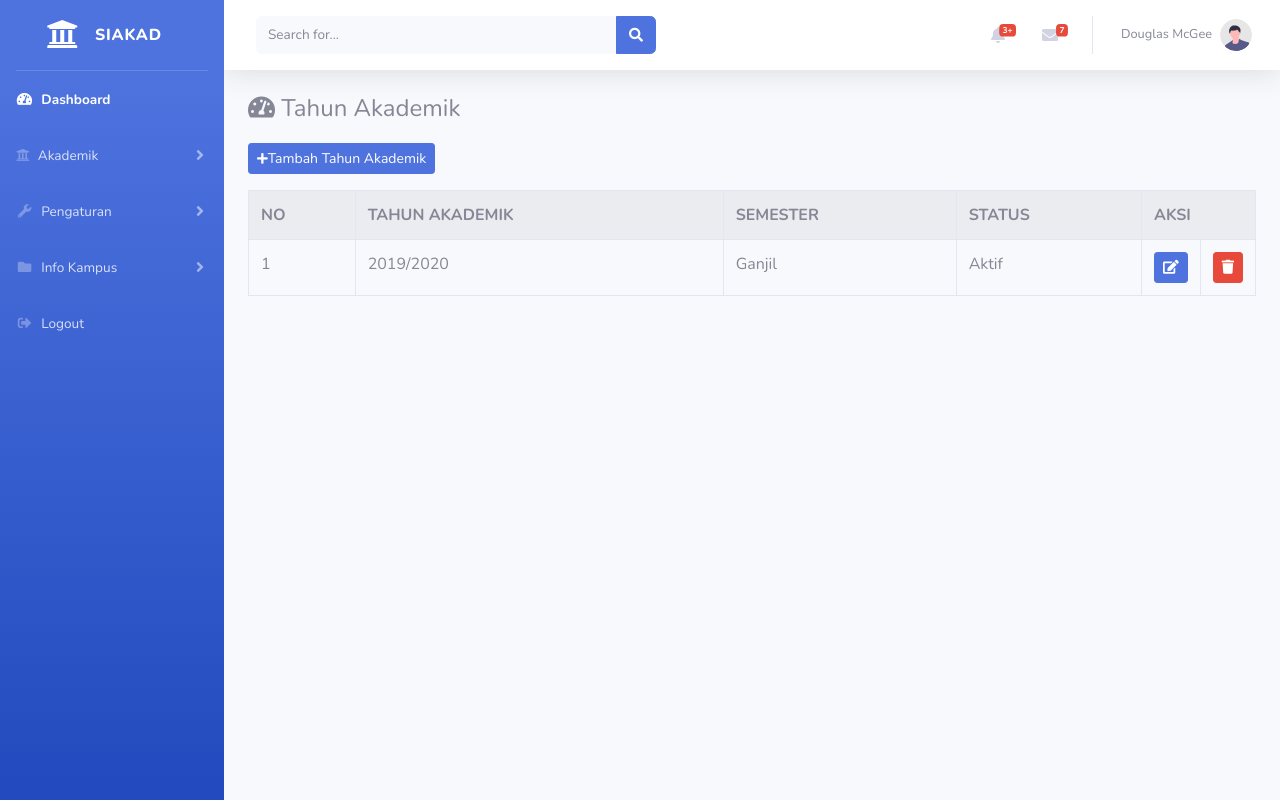
After one commit to andarutr/sistem-informasi-akademik, a CodeIgniter app: page /sistem-informasi-akademik/administrator/tahun_akademik in a window 1280 px wide. The commit adds this page. Run offline with CodeIgniter, Linux system fonts and the light colour scheme; data comes from the database, SQL or seed files in the repository; both versions use the stored data as it was after the commit.

Commit message:
Day 5 : Tahun Akademik

```diff
--- a/application/config/autoload.php
+++ b/application/config/autoload.php
@@ -132,4 +132,4 @@ $autoload['language'] = array();
 |
 |	$autoload['model'] = array('first_model' => 'first');
 */
-$autoload['model'] = array('login_model','user_model','jurusan_model','prodi_model','matakuliah_model','mahasiswa_model');
+$autoload['model'] = array('login_model','user_model','jurusan_model','prodi_model','matakuliah_model','mahasiswa_model','tahunakademik_model');
--- /dev/null
+++ b/application/controllers/administrator/tahun_akademik.php
@@ -0,0 +1,86 @@
+<?php
+
+class Tahun_akademik extends CI_Controller{
+	public function _rules(){
+		$this->form_validation->set_rules('tahun_akademik', 'Tahun Akademik', 'required', ['required' => 'Tahun akademik harus diisi!']);
+		$this->form_validation->set_rules('status', 'Status', 'required', ['required' => 'Status harus diisi!']);
+		$this->form_validation->set_rules('semester', 'Semester', 'required', ['required' => 'Semester harus diisi!']);
+	}
+
+	public function index(){
+		$data['tahun_akademik'] = $this->tahunakademik_model->tampil_data('tahun_akademik')->result();
+
+		$this->load->view('templates_administrator/header');
+		$this->load->view('templates_administrator/sidebar');
+		$this->load->view('administrator/tahun_akademik', $data);
+		$this->load->view('templates_administrator/footer');
+	}
+
+	public function tambah_tahun_akademik(){
+		$this->load->view('templates_administrator/header');
+		$this->load->view('templates_administrator/sidebar');
+		$this->load->view('administrator/tahun_akademik_form');
+		$this->load->view('templates_administrator/footer');
+	}
+
+	public function tambah_tahun_akademik_aksi(){
+		$this->_rules();
+
+		if($this->form_validation->run() == FALSE){
+			$this->tambah_tahun_akademik();
+		}else{
+			$tahun_akademik = $this->input->post('tahun_akademik');
+			$semester = $this->input->post('semester');
+			$status = $this->input->post('status');
+
+			$data = array(
+				'tahun_akademik' => $tahun_akademik,
+				'semester' => $semester,
+				'status' => $status
+			);
+
+			$this->tahunakademik_model->insert_data($data, 'tahun_akademik');
+			$this->session->set_flashdata('pesan', '<div class="alert alert-info">Data Tahun Akademik berhasil ditambahkan!</div>');
+			redirect('administrator/tahun_akademik');
+		}
+	}
+
+	public function update($id){
+		$where = array('id' => $id);
+		$data['tahun_akademik'] = $this->tahunakademik_model->edit_data($where, 'tahun_akademik')->result();
+
+		$this->load->view('templates_administrator/header');
+		$this->load->view('templates_administrator/sidebar');
+		$this->load->view('administrator/tahun_akademik_update', $data);
+		$this->load->view('templates_administrator/footer');
+	}
+
+	public function update_aksi(){
+		$id = $this->input->post('id');
+		$tahun_akademik = $this->input->post('tahun_akademik');
+		$semester = $this->input->post('semester');
+		$status = $this->input->post('status');
+
+		$data = array(
+			'tahun_akademik' => $tahun_akademik,
+			'semester' => $semester,
+			'status' => $status
+		);
+
+		$where = array(
+			'id' => $id
+		);
+
+		$this->tahunakademik_model->update_data($where, $data, 'tahun_akademik');
+		$this->session->set_flashdata('pesan', '<div class="alert alert-info">Data tahun akademik berhasil diperbarui!</div>');
+		redirect('administrator/tahun_akademik');
+	}
+
+	public function delete($id){
+		$where = array('id' => $id);
+
+		$this->tahunakademik_model->hapus_data($where, 'tahun_akademik');
+		$this->session->set_flashdata('pesan', '<div class="alert alert-danger">Data tahun akademik berhasil dihapus!</div>');
+		redirect('administrator/tahun_akademik');
+	}
+}
--- /dev/null
+++ b/application/models/tahunakademik_model.php
@@ -0,0 +1,25 @@
+<?php
+
+class Tahunakademik_model extends CI_Model{
+	public function tampil_data($table){
+		return $this->db->get($table);
+	}
+
+	public function insert_data($data, $table){
+		$this->db->insert($table, $data);
+	}
+
+	public function edit_data($where, $table){
+		return $this->db->get_where($table, $where);
+	}
+
+	public function update_data($where, $data, $table){
+		$this->db->where($where);
+		$this->db->update($table, $data);
+	}
+
+	public function hapus_data($where, $table){
+		$this->db->where($where);
+		$this->db->delete($table);
+	}
+}
--- /dev/null
+++ b/application/views/administrator/tahun_akademik.php
@@ -0,0 +1,33 @@
+<div class="container-fluid">
+	<h4>
+        <i class="fas fa-tachometer-alt mb-3"></i> Tahun Akademik
+    </h4>
+
+    <a href="<?= base_url('administrator/tahun_akademik/tambah_tahun_akademik') ?>" class="btn btn-sm btn-primary mb-3"><i class="fas fa-sm fa-plus"></i>Tambah Tahun Akademik</a>
+
+    <?= $this->session->flashdata('pesan') ?>
+	<table class="table table-bordered table-striped table-hover">
+		<tr>
+			<th>NO</th>
+			<th>TAHUN AKADEMIK</th>
+			<th>SEMESTER</th>
+			<th>STATUS</th>
+			<th colspan="2">AKSI</th>
+		</tr>
+		<?php $i = 1;
+		foreach($tahun_akademik as $taka) : ?>
+		<tr>
+			<td><?= $i++ ?></td>
+			<td><?= $taka->tahun_akademik ?></td>
+			<td><?= $taka->semester ?></td>
+			<td><?= $taka->status ?></td>
+			<td width="20px">
+    			<a href="<?= base_url('administrator/tahun_akademik/update/').$taka->id ?>" class="btn btn-sm btn-primary"><i class="fa fa-edit"></i></a>
+    		</td>
+    		<td width="20px">
+    			<a href="<?= base_url('administrator/tahun_akademik/delete/').$taka->id ?>" class="btn btn-sm btn-danger"><i class="fa fa-trash"></i></a>
+    		</td>
+		</tr>
+		<?php endforeach; ?>
+	</table>
+</div>
--- a/application/views/templates_administrator/sidebar.php
+++ b/application/views/templates_administrator/sidebar.php
@@ -38,7 +38,7 @@
                         <a class="collapse-item" href="<?= base_url('administrator/prodi') ?>">Program Studi</a>
                         <a class="collapse-item" href="<?= base_url('administrator/matakuliah') ?>">Mata Kuliah</a>
                         <a class="collapse-item" href="<?= base_url('administrator/mahasiswa') ?>">Mahasiswa</a>
-                        <a class="collapse-item" href="cards.html">Tahun Akademik</a>
+                        <a class="collapse-item" href="<?= base_url('administrator/tahun_akademik') ?>">Tahun Akademik</a>
                         <a class="collapse-item" href="cards.html">KRS</a>
                         <a class="collapse-item" href="cards.html">Input Nilai</a>
                         <a class="collapse-item" href="cards.html">KHS</a>
```
Also changed, not shown: application/views/administrator/tahun_akademik_form.php (added, +32 -0 lines), application/views/administrator/tahun_akademik_update.php (added, +35 -0 lines), sisfo_akademik.sql (+33 -1 lines).
